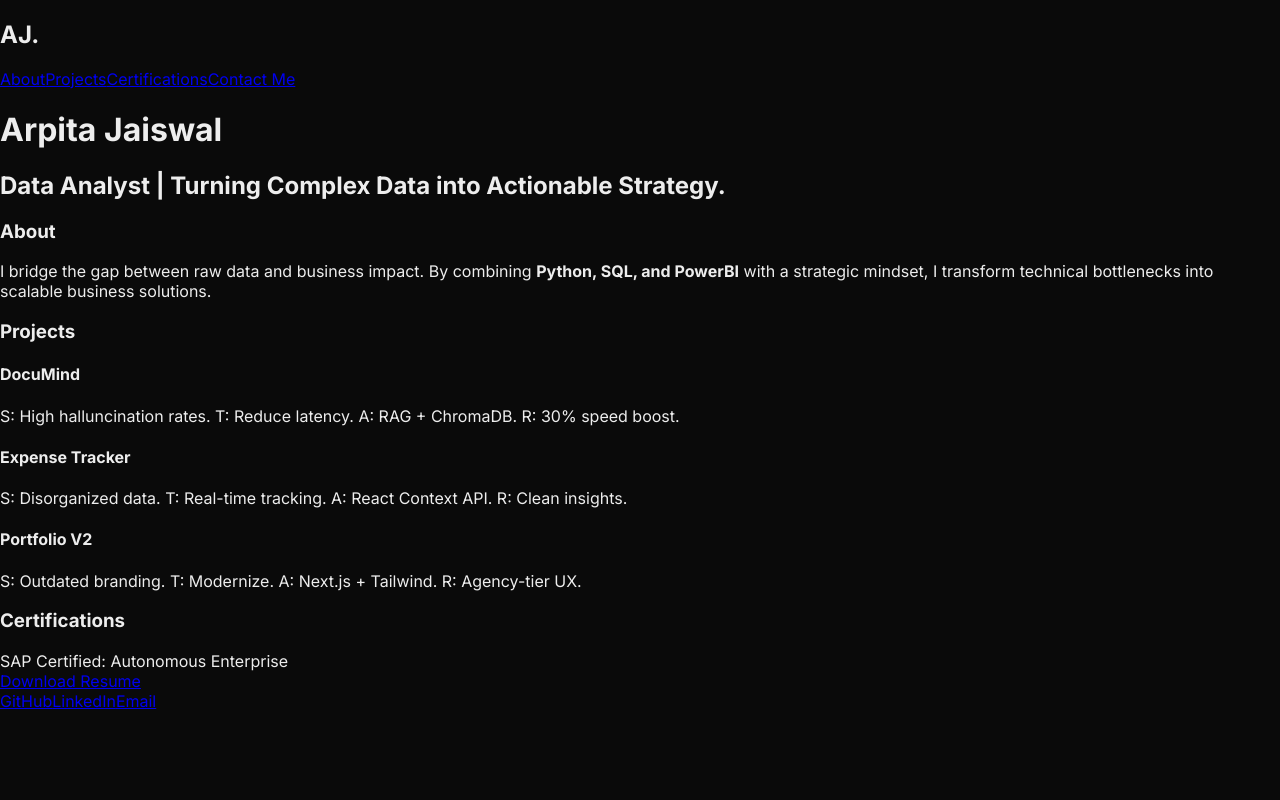
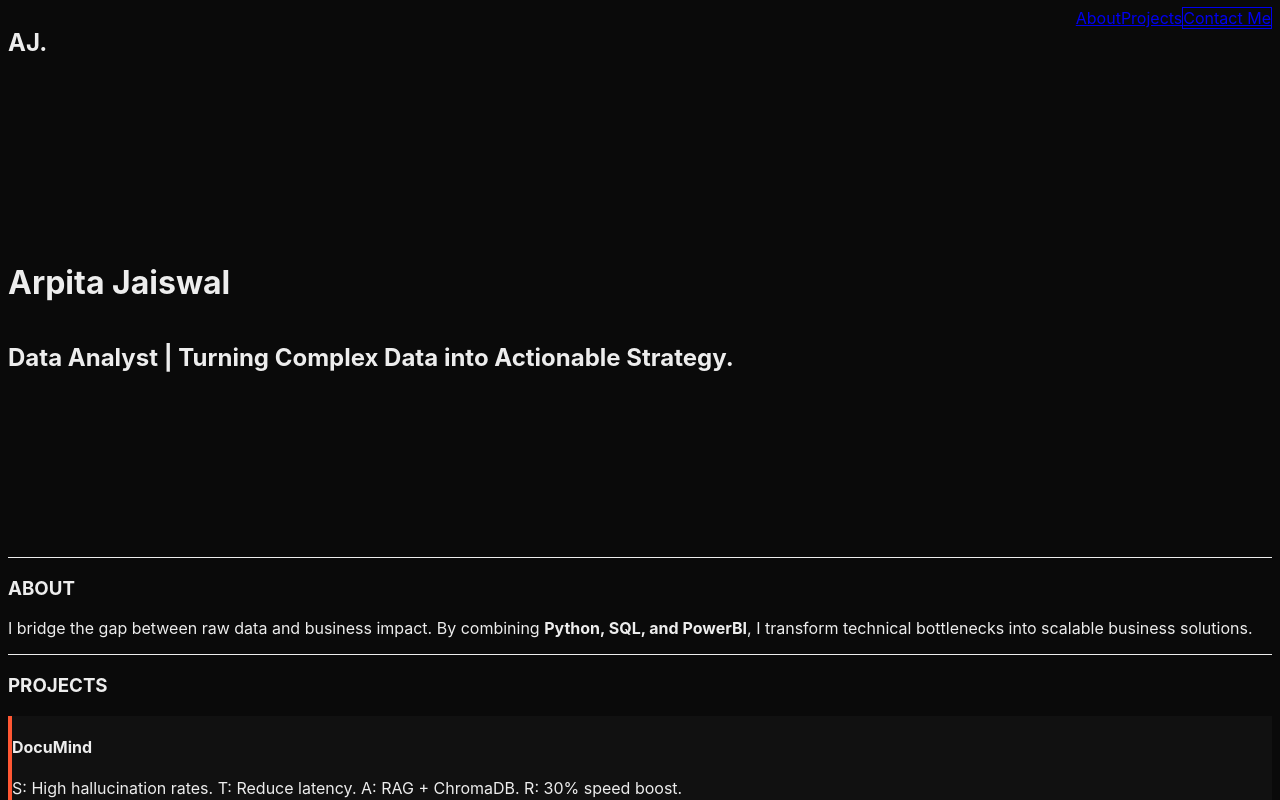
Before and after one commit to imarpitajaiswal/arpita-portfolio, a Next.js app: page / in a window 1280 px wide. Shown: the top 800 px of the page. Built offline with nearby package versions, Linux system fonts and the light colour scheme.

Commit message:
feat: update all changes

```diff
--- a/app/globals.css
+++ b/app/globals.css
@@ -1,3 +1,7 @@
+@tailwind base;
+@tailwind components;
+@tailwind utilities;
+
 @import url('https://fonts.googleapis.com/css2?family=Inter:wght@300;400;700&display=swap');
 
 :root {
@@ -9,7 +13,6 @@ body {
   background-color: var(--bg);
   color: var(--text);
   font-family: 'Inter', sans-serif;
-  margin: 0;
   scroll-behavior: smooth;
 }
 
--- a/app/layout.tsx
+++ b/app/layout.tsx
@@ -1,19 +1,10 @@
+// app/layout.tsx
+import "./globals.css";
 import type { Metadata } from "next";
-import { Inter } from "next/font/google";
-import "./globals.css";
-
-const inter = Inter({ subsets: ["latin"] });
 
 export const metadata: Metadata = {
-  title: "Arpita Jaiswal | AI/ML Engineer",
-  description: "Portfolio of Arpita Jaiswal, an AI/ML Engineer specializing in LLMs, RAG architectures, and scalable software solutions.",
-  authors: [{ name: "Arpita Jaiswal" }],
-  openGraph: {
-    title: "Arpita Jaiswal | AI/ML Engineer",
-    description: "AI/ML Engineer & Software Developer bridging the gap between research and enterprise applications.",
-    type: "website",
-    url: "https://arpita-portfolio-puce.vercel.app",
-  },
+  title: "Arpita Jaiswal | Portfolio",
+  description: "Data Analyst Portfolio",
 };
 
 export default function RootLayout({
@@ -23,7 +14,7 @@ export default function RootLayout({
 }) {
   return (
     <html lang="en">
-      <body className={inter.className}>{children}</body>
+      <body className="antialiased">{children}</body>
     </html>
   );
 }
--- a/app/page.tsx
+++ b/app/page.tsx
@@ -1,65 +1,63 @@
+"use client";
+import { useEffect, useState } from "react";
+
 export default function Portfolio() {
+  const [showTopBtn, setShowTopBtn] = useState(false);
+  useEffect(() => {
+    window.addEventListener("scroll", () => setShowTopBtn(window.scrollY > 500));
+  }, []);
+
   const projects = [
-    { title: "DocuMind", desc: "S: High halluncination rates. T: Reduce latency. A: RAG + ChromaDB. R: 30% speed boost.", color: "accent-1" },
+    { title: "DocuMind", desc: "S: High hallucination rates. T: Reduce latency. A: RAG + ChromaDB. R: 30% speed boost.", color: "accent-1" },
     { title: "Expense Tracker", desc: "S: Disorganized data. T: Real-time tracking. A: React Context API. R: Clean insights.", color: "accent-2" },
     { title: "Portfolio V2", desc: "S: Outdated branding. T: Modernize. A: Next.js + Tailwind. R: Agency-tier UX.", color: "accent-3" }
   ];
 
   return (
     <main className="max-w-6xl mx-auto px-6 py-12">
-      {/* Navbar */}
       <nav className="flex justify-between py-8 sticky top-0 bg-[#0a0a0a]/90 backdrop-blur-sm z-50">
         <h1 className="font-bold text-xl">AJ.</h1>
         <div className="space-x-8 font-light text-sm">
-          {["About", "Projects", "Certifications"].map(item => <a href={`#${item.toLowerCase()}`} key={item}>{item}</a>)}
+          {["About", "Projects"].map(item => <a href={`#${item.toLowerCase()}`} key={item}>{item}</a>)}
           <a href="#footer" className="border border-white px-4 py-2 hover:bg-white hover:text-black transition">Contact Me</a>
         </div>
       </nav>
 
-      {/* Hero */}
       <header className="h-[60vh] flex flex-col justify-center">
         <h1 className="text-7xl font-bold mb-4">Arpita Jaiswal</h1>
         <h2 className="text-2xl text-gray-400 font-light">Data Analyst | Turning Complex Data into Actionable Strategy.</h2>
       </header>
 
-      {/* About Section */}
       <section id="about" className="py-20 border-t border-gray-800">
         <h3 className="text-sm uppercase tracking-widest text-gray-500 mb-6">About</h3>
         <p className="text-2xl font-light leading-relaxed max-w-3xl">
-          I bridge the gap between raw data and business impact. By combining <strong>Python, SQL, and PowerBI</strong> with a strategic mindset, I transform technical bottlenecks into scalable business solutions.
+          I bridge the gap between raw data and business impact. By combining <strong>Python, SQL, and PowerBI</strong>, I transform technical bottlenecks into scalable business solutions.
         </p>
       </section>
 
-      {/* Projects Grid */}
-      <section id="projects" className="py-20">
+      <section id="projects" className="py-20 border-t border-gray-800">
         <h3 className="text-sm uppercase tracking-widest text-gray-500 mb-10">Projects</h3>
         <div className="grid md:grid-cols-3 gap-6">
           {projects.map((p, i) => (
-            <div key={i} className={`p-8 border-l-4 ${p.color} bg-[#111] hover:scale-105 transition-transform`}>
+            <div key={i} className={`p-8 border-l-4 ${p.color} bg-[#111] hover:scale-105 transition-transform duration-300`}>
               <h4 className="text-xl font-bold mb-4">{p.title}</h4>
-              <p className="text-gray-400 text-sm">{p.desc}</p>
+              <p className="text-gray-400 text-sm leading-relaxed">{p.desc}</p>
             </div>
           ))}
         </div>
       </section>
 
-      {/* Certifications (Grid) */}
-      <section id="certifications" className="py-20">
-        <h3 className="text-sm uppercase tracking-widest text-gray-500 mb-10">Certifications</h3>
-        <div className="grid md:grid-cols-2 gap-8">
-          <div className="bg-[#111] p-6 border border-gray-800">SAP Certified: Autonomous Enterprise</div>
-        </div>
-      </section>
-
-      {/* Footer */}
       <footer id="footer" className="py-20 border-t border-gray-800 flex justify-between items-center">
         <a href="/resume.pdf" className="bg-white text-black px-8 py-3 font-bold hover:bg-gray-200 transition">Download Resume</a>
         <div className="space-x-6 text-gray-400">
           <a href="https://github.com/imarpitajaiswal">GitHub</a>
           <a href="https://www.linkedin.com/imarpitajaiswal/">LinkedIn</a>
-          <a href="mailto:arpita@example.com">Email</a>
         </div>
       </footer>
+
+      {showTopBtn && (
+        <button onClick={() => window.scrollTo(0,0)} className="fixed bottom-10 right-10 bg-white text-black p-4 rounded-full shadow-lg">↑</button>
+      )}
     </main>
   );
 }
```
